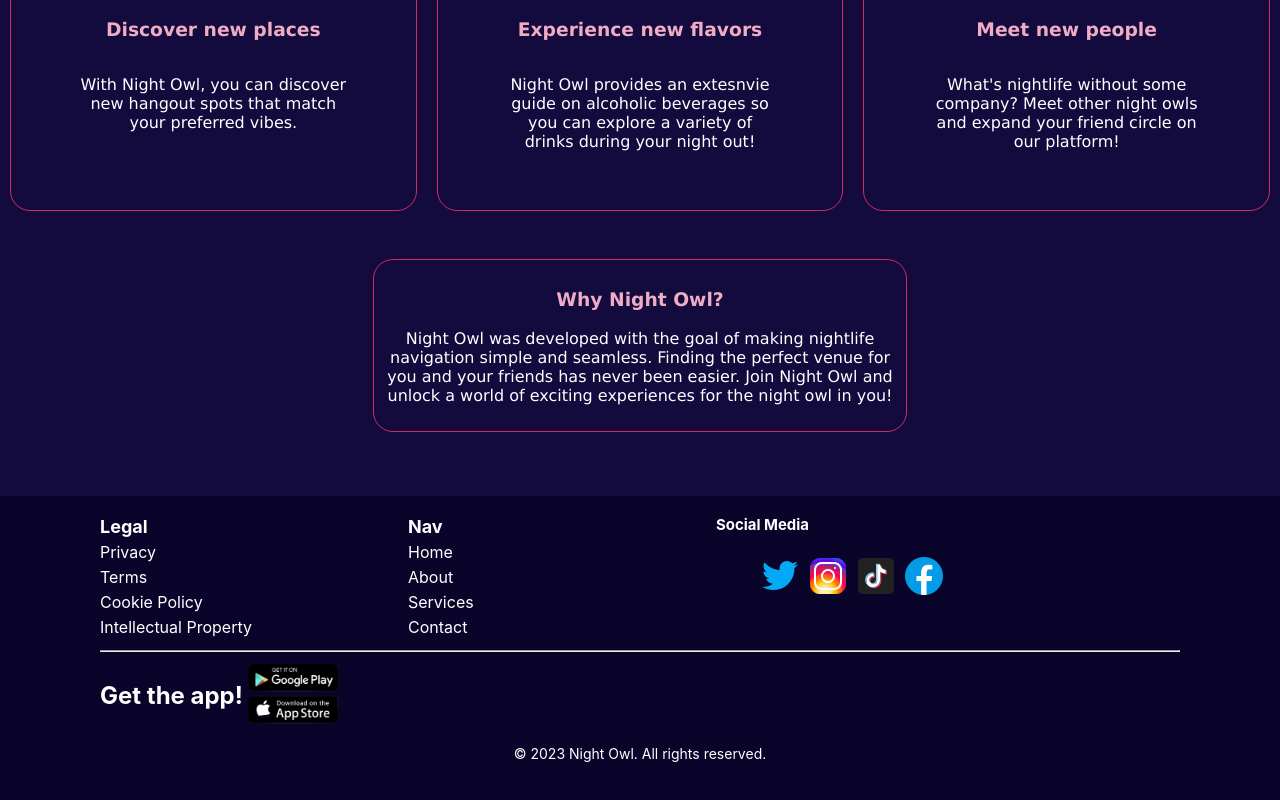
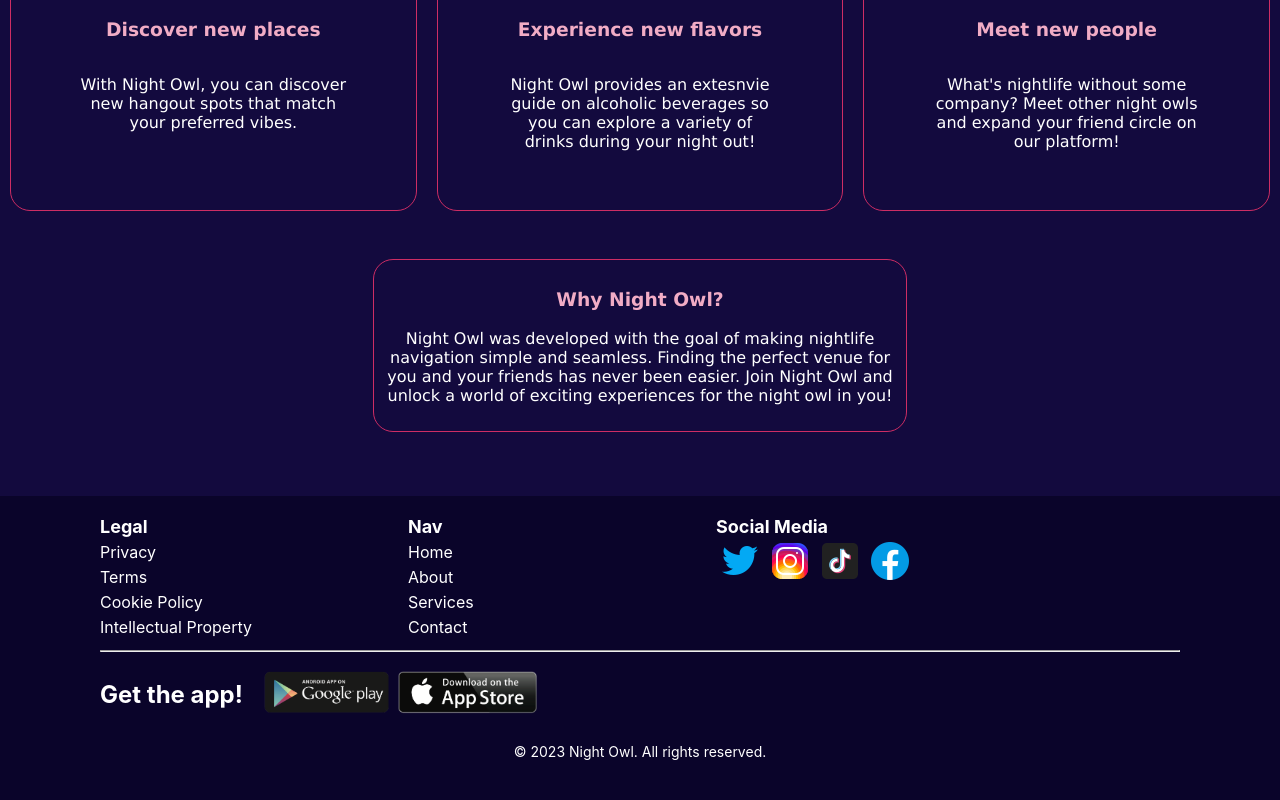
Before and after one commit to EmaleeSoto/night-owl, a React (Create React App) app in the folder front-end/: page / in a window 1280 px wide. Shown: the part 1214-2014 px from the top of the page. Built offline with nearby package versions, Linux system fonts and the light colour scheme; no server answers.

Commit message:
Changed app logos, fixed styling in footer, home page almost done

```diff
--- a/front-end/src/pages/Footer.js
+++ b/front-end/src/pages/Footer.js
@@ -77,10 +77,9 @@ export default function Footer() {
       <hr />
       <div class="footer__content">
         <div class="footer__logo">
-          {/* <!-- Your logo or brand name here --> */}
           <h2>Get the app!</h2>
-          <div className="logo__mobileAppLogo">
-            <img src={require("../assets/mobile-app.png")} />
+          <div className="footer__logo__mobileAppLogo">
+            <img src={require("../assets/logos/mobile-logos.png")} />
           </div>
         </div>
       </div>
--- a/front-end/src/pages/Footer.scss
+++ b/front-end/src/pages/Footer.scss
@@ -16,18 +16,21 @@
 
     &__logo {
       display: flex;
+      text-align: left;
       align-items: center;
+      gap: 20px;
 
       h2 {
         font-size: 24px;
         font-weight: bold;
+        flex-shrink: 0;
       }
 
       &__mobileAppLogo {
-        width: 40%;
+        text-align: left;
       }
       img {
-        width: 100px;
+        width: 30%;
         height: auto;
         cursor: pointer;
       }
@@ -39,7 +42,7 @@
       }
 
       &__legal,
-      &__navList {
+      &__navList, &__social {
         flex: 1;
         text-align: left;
         max-width: 200px;
```
Also changed, not shown: front-end/src/assets/logos/mobile-logos.png (added), front-end/src/assets/mobile-app.png (deleted).
